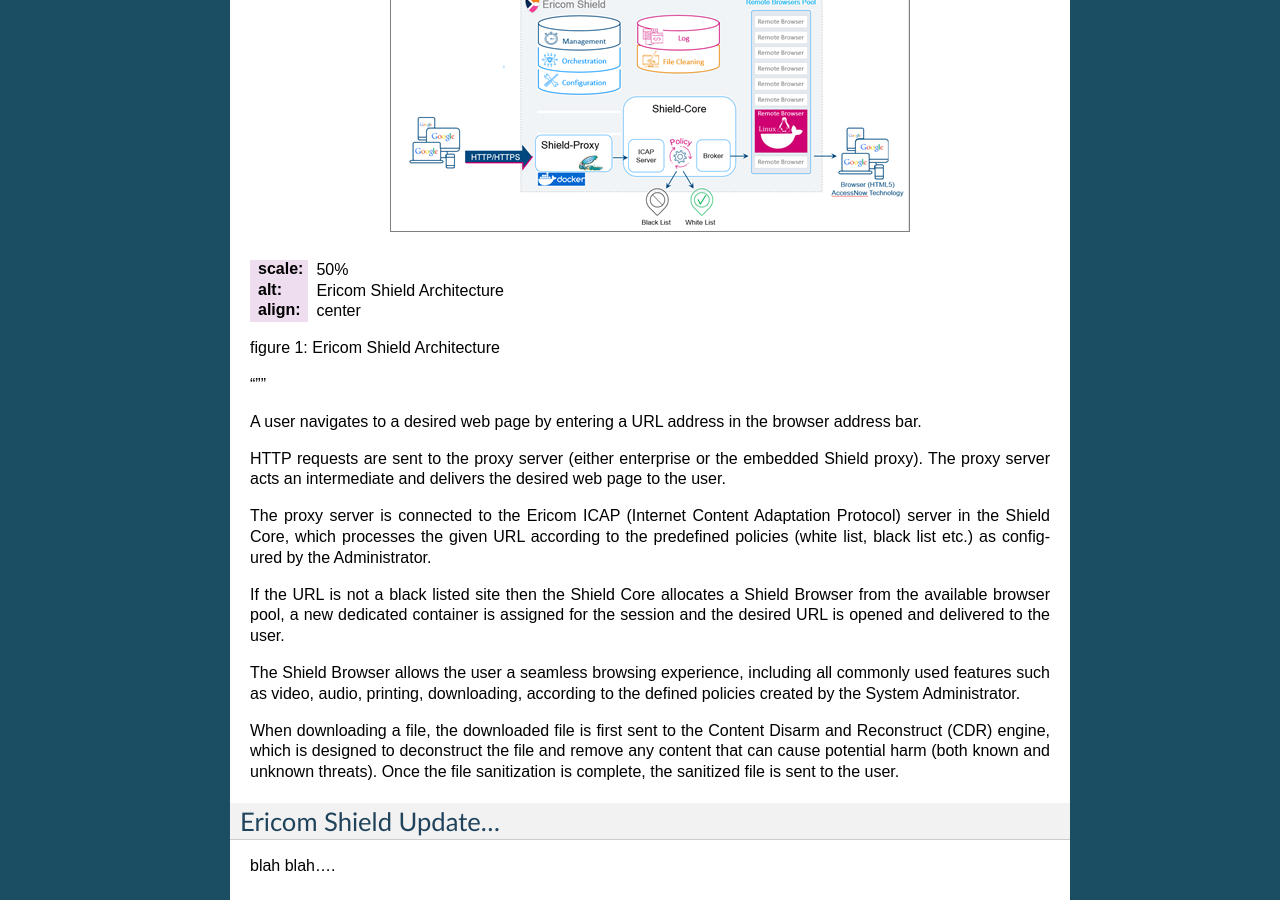
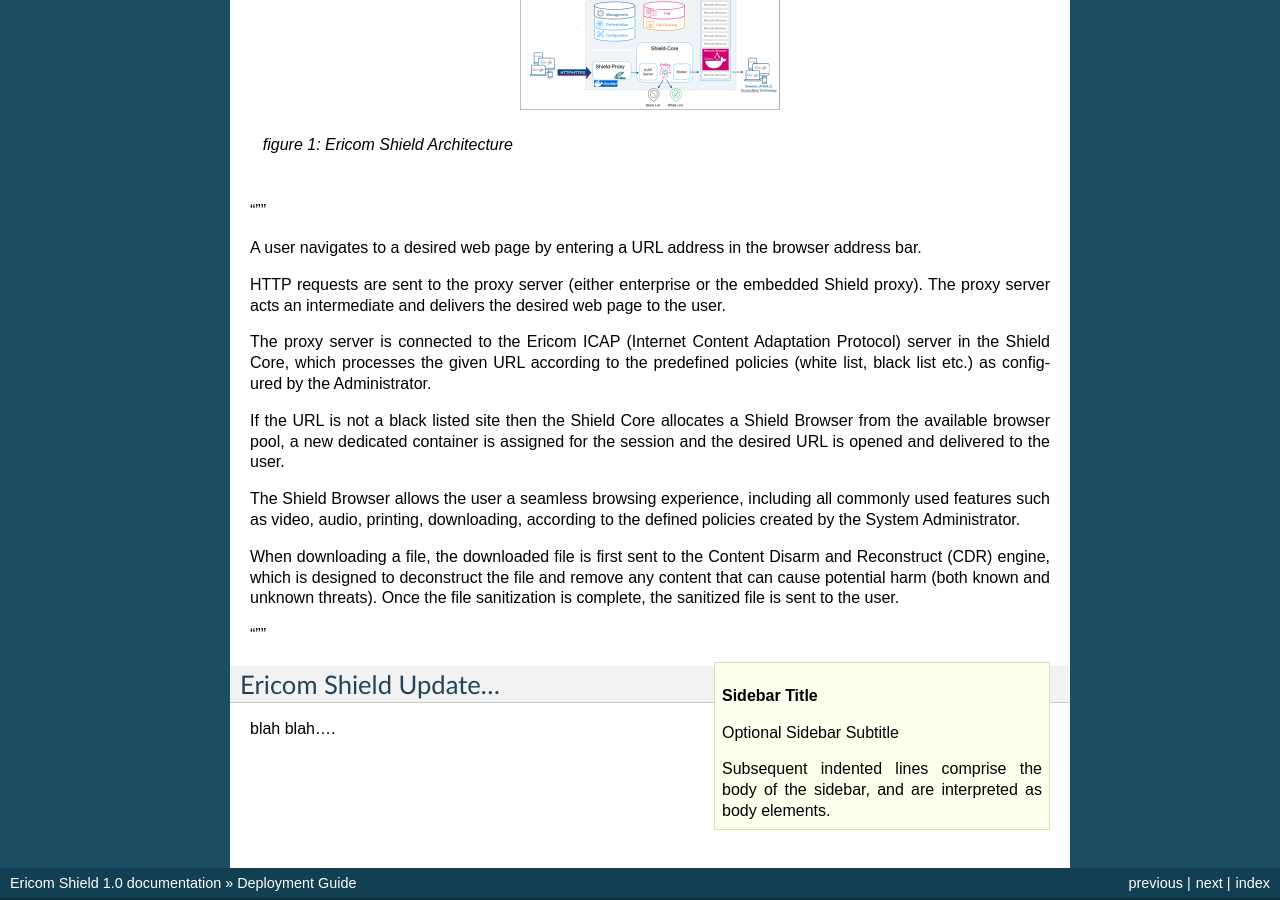
Before and after one commit to BenyH/Shield.Docs, a Sphinx documentation site: the page built from docs/DeploymentGuide.rst, in a window 1280 px wide and 900 px high, scrolled down 630 px. Built offline with Sphinx 7.4.7, drawn with Linux system fonts in a browser that asks for light colours.

Commit message:
Formatting test
Formatting test

```diff
--- a/docs/DeploymentGuide.rst
+++ b/docs/DeploymentGuide.rst
@@ -17,11 +17,11 @@ Ericom Shield is deployed on Linux-based containers. Each browsing session start
 Shield Architecture
 ^^^^^^^^^^^^^^^^^^^
 .. figure:: images/Architecture_f1.png
-:scale: 50%
-:alt: Ericom Shield Architecture
-:align: center
+	:scale: 50%
+	:alt: Ericom Shield Architecture
+	:align: center
 
-figure 1: Ericom Shield Architecture
+	*figure 1: Ericom Shield Architecture*
 
 """
 
@@ -37,6 +37,14 @@ The Shield Browser allows the user a seamless browsing experience, including all
 
 When downloading a file, the downloaded file is first sent to the Content Disarm and Reconstruct (CDR) engine, which is designed to deconstruct the file and remove any content that can cause potential harm (both known and unknown threats). Once the file sanitization is complete, the sanitized file is sent to the user.
 
+"""
+
+.. sidebar:: Sidebar Title
+   :subtitle: Optional Sidebar Subtitle
+
+   Subsequent indented lines comprise
+   the body of the sidebar, and are
+   interpreted as body elements.
 
 
 
```
